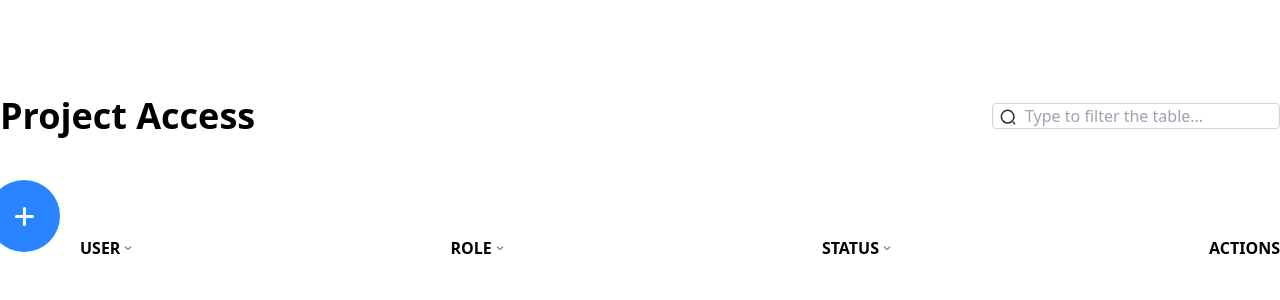
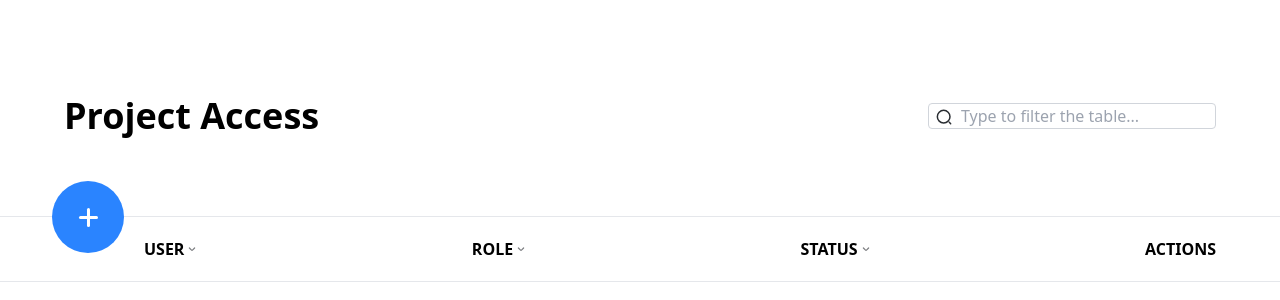
Before and after one commit to davidsoz/project-access, a React (Create React App) app: page / in a window 1280 px wide. Shown: the top 300 px of the page. Built offline with nearby package versions, Linux system fonts and the light colour scheme; data requests are answered from the project's data file.

Commit message:
confirm tailwind styling

```diff
--- a/src/index.css
+++ b/src/index.css
@@ -1,3 +1,11 @@
 @tailwind base;
 @tailwind components;
 @tailwind utilities;
+
+@layer components {
+    .basic-container {
+        max-width: 1280px;
+        width: 90%;
+        margin: 0 auto;
+    }
+}
--- a/tailwind.config.js
+++ b/tailwind.config.js
@@ -7,17 +7,10 @@ module.exports = {
       fontFamily: {
         titillium: ['Titillium Web']
       },
-    },
-    container: {
-      center: true,
-      screens: {
-        sm: "100%",
-        md: "100%",
-        lg: "1024px",
-        xl: "1280px",
-        '2xl': "1280px"
-     }
-    },
+      borderWidth: {
+        1: '1px'
+      }
+    }
   },
-  plugins: [],
+  plugins: []
 }
```
